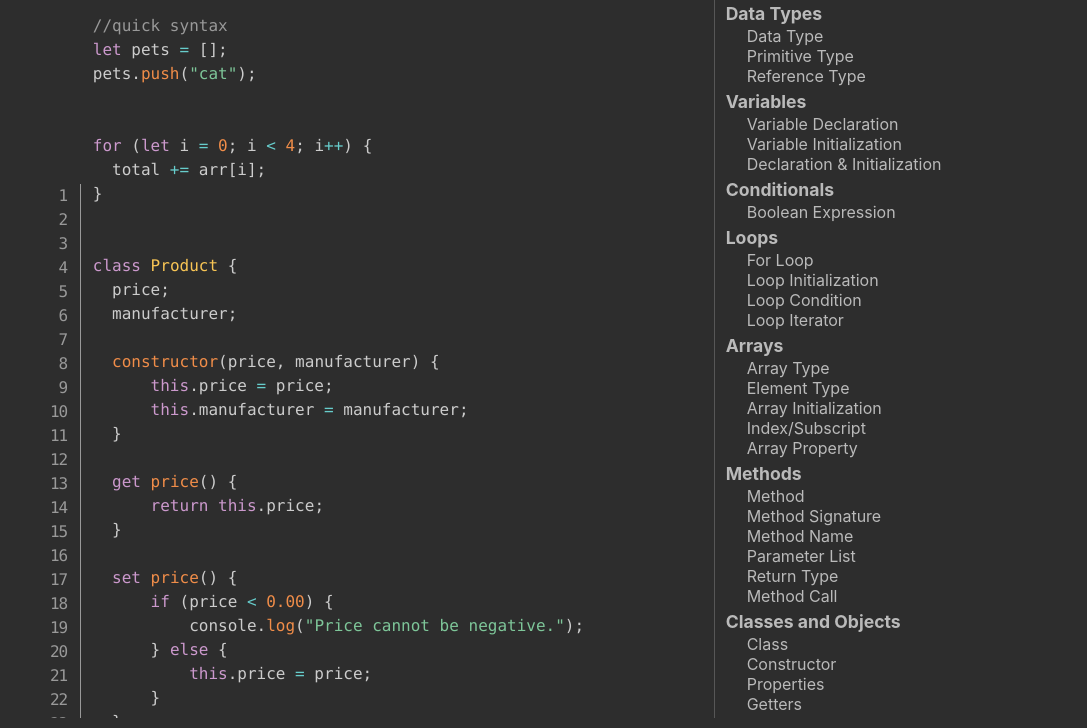
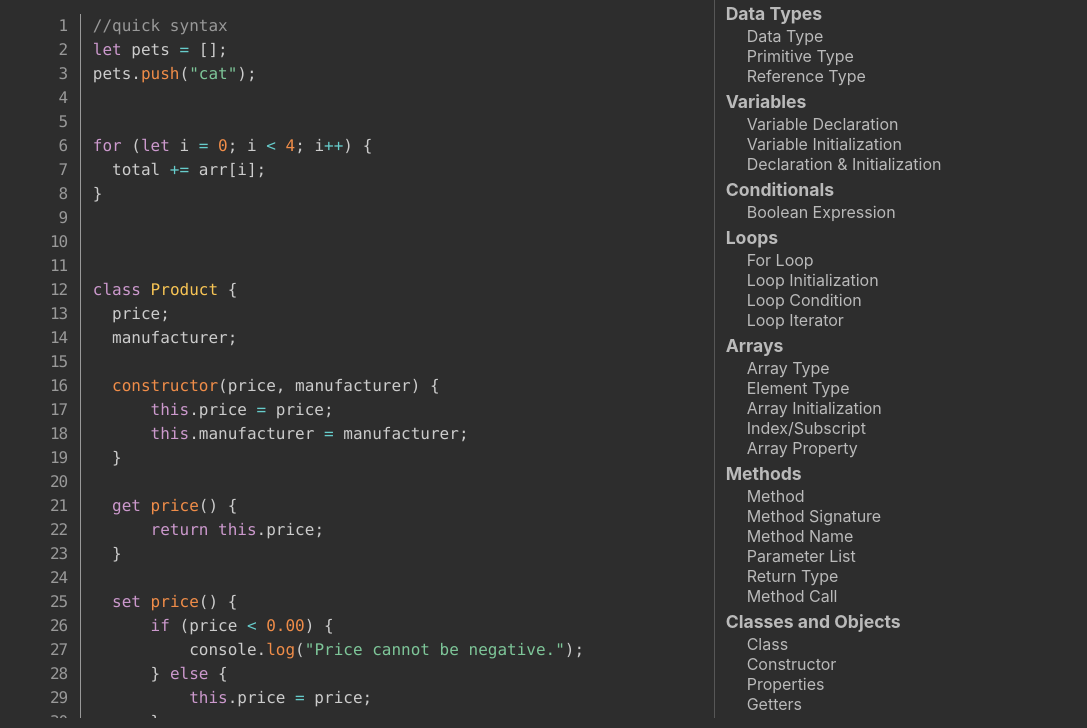
Before and after one commit to hp-plus5/syntax-review, a plain HTML site: page index.html in a window 1280 px wide. Shown: the part 72-800 px from the top of the page, without its empty margins (96-1183 px from the left). Drawn offline with nearby package versions, Linux system fonts and the light colour scheme.

Commit message:
Remove class from js code to cue line numbers at top of element

```diff
--- a/index.html
+++ b/index.html
@@ -69,7 +69,7 @@
       <!-- prettier-ignore-start -->
       <div class="code-block">
         <pre class="line-numbers language-javascript">
-<code class="language-javascript vocab-code"><div class="block-concept class-block">//quick syntax
+<code class="language-javascript vocab-code"><div class="class-block">//quick syntax
 let pets = [];
 pets.push("cat");
 
```
